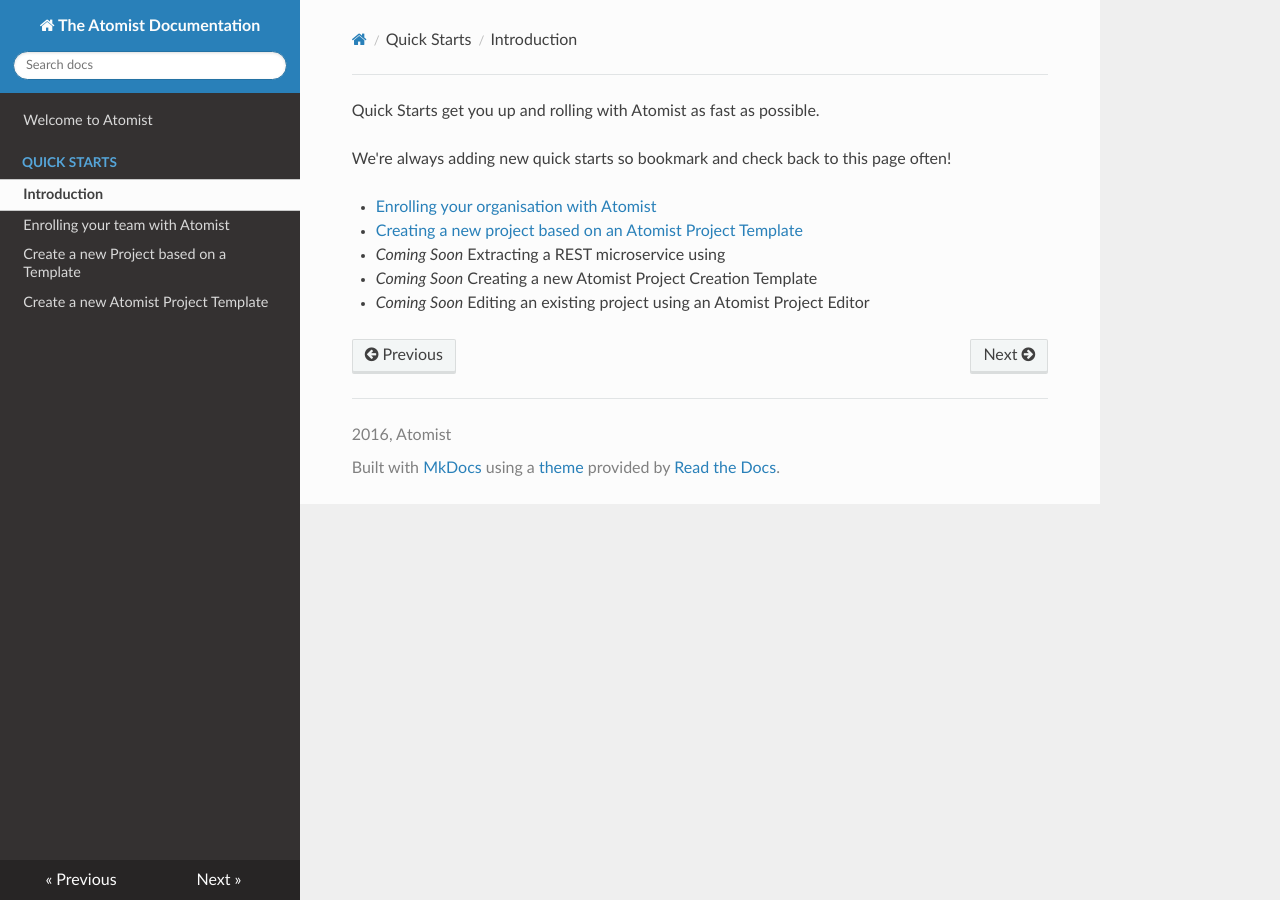
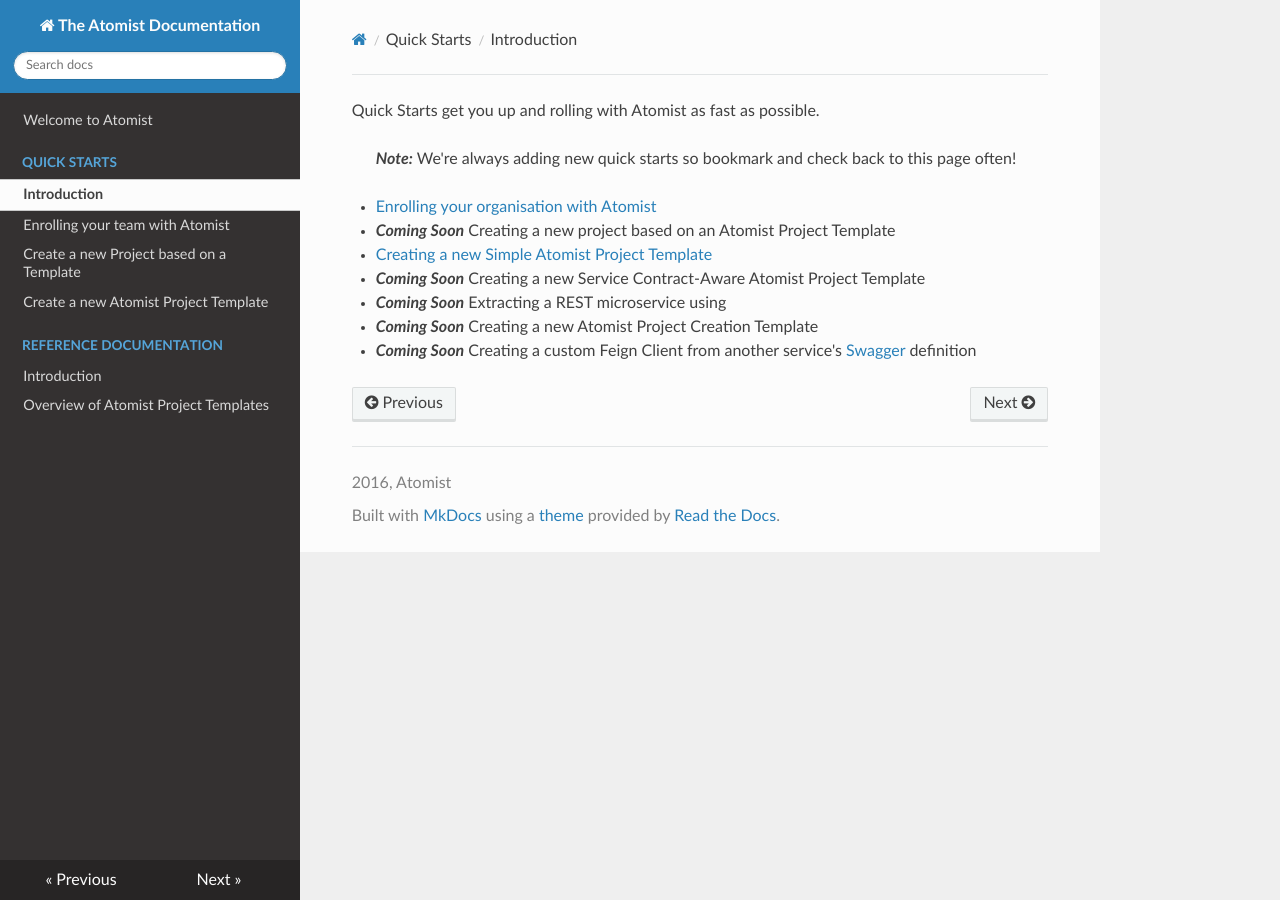
Before and after one commit to atomisthq/docs, an MkDocs documentation site: the page built from docs/quick-starts/index.md, in a window 1280 px wide. Built offline with MkDocs 1.6.1, drawn with Linux system fonts in a browser that asks for light colours; nearby versions of some CDN libraries; old or Windows-style settings are respelled for this version of MkDocs.

```diff
--- a/docs/quick-starts/index.md
+++ b/docs/quick-starts/index.md
@@ -1,9 +1,11 @@
 Quick Starts get you up and rolling with Atomist as fast as possible.
 
-We're always adding new quick starts so bookmark and check back to this page often!
+> ***Note:*** We're always adding new quick starts so bookmark and check back to this page often!
 
 * [Enrolling your organisation with Atomist](enrollment.md)
-* [Creating a new project based on an Atomist Project Template](new-project-template.md)
-* *Coming Soon* Extracting a REST microservice using
-* *Coming Soon* Creating a new Atomist Project Creation Template
-* *Coming Soon* Editing an existing project using an Atomist Project Editor
+* ***Coming Soon*** Creating a new project based on an Atomist Project Template
+* [Creating a new Simple Atomist Project Template](new-project-template.md)
+* ***Coming Soon*** Creating a new Service Contract-Aware Atomist Project Template
+* ***Coming Soon*** Extracting a REST microservice using
+* ***Coming Soon*** Creating a new Atomist Project Creation Template
+* ***Coming Soon*** Creating a custom Feign Client from another service's [Swagger](http://swagger.io/) definition
--- a/mkdocs.yml
+++ b/mkdocs.yml
@@ -8,3 +8,6 @@ pages:
   - Enrolling your team with Atomist: 'quick-starts/enrollment.md'
   - Create a new Project based on a Template: 'quick-starts/create-new-project.md'
   - Create a new Atomist Project Template: 'quick-starts/new-project-template.md'
+- Reference Documentation:
+  - Introduction: 'reference-docs/index.md'
+  - Overview of Atomist Project Templates: 'reference-docs/project-templates-overview.md'
```
Also changed, not shown: docs/quick-starts/new-project-template.md (+2 -6 lines), docs/reference-docs/project-templates-overview.md (added, +42 -0 lines).
